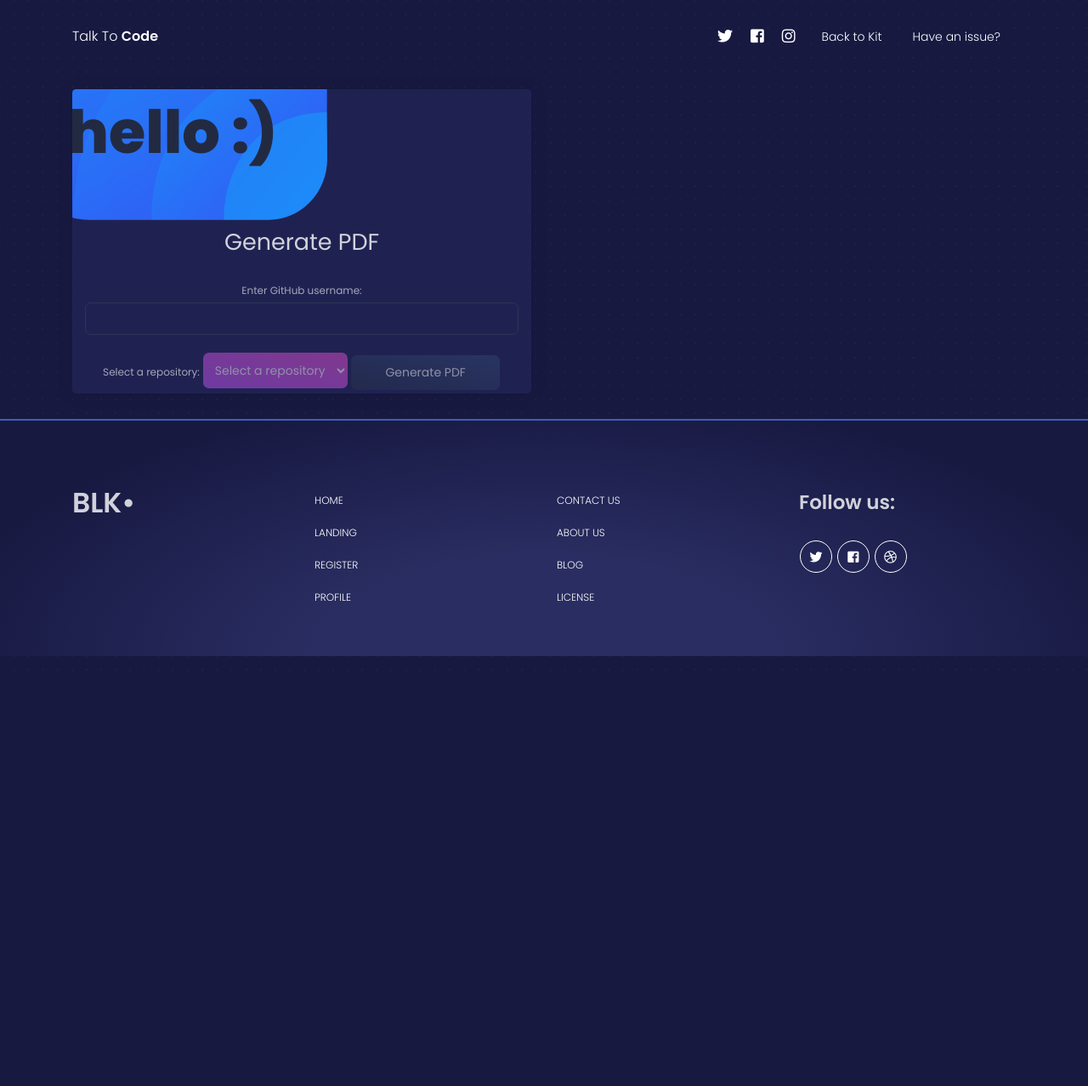
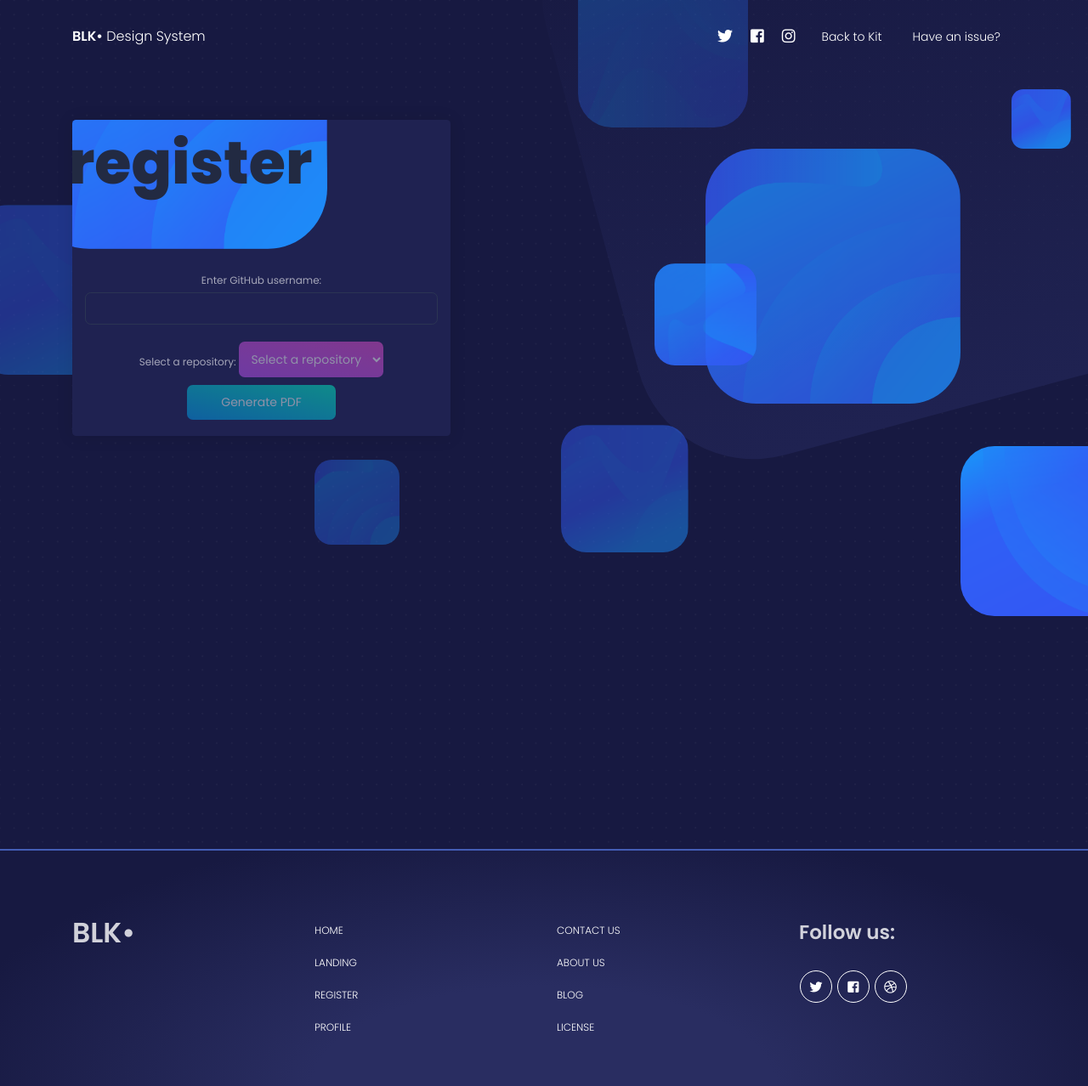
Before and after one commit to ARYANK-08/codeai, a Django app: page /generate_pdf1 in a window 1280 px wide. Shown: the whole page at 85% size. Before the commit the page ends 772 px from the top, so only its background shows below. Run offline with Django 4.2, Linux system fonts and the light colour scheme; some libraries are stand-ins or nearby versions.

Commit message:
ui of gemini

```diff
--- a/templates/repository_selection.html
+++ b/templates/repository_selection.html
@@ -1,3 +1,4 @@
+
 {% load static %}
 <!DOCTYPE html>
 <html lang="en">
@@ -22,13 +23,13 @@
   <link href="{% static '/assets/demo/demo.css' %}" rel="stylesheet" />
  </head>
 
-<body class="profile-page">
+ <body class="register-page">
    <!-- Navbar -->
    <nav class="navbar navbar-expand-lg fixed-top navbar-transparent " color-on-scroll="100">
      <div class="container">
        <div class="navbar-translate">
          <a class="navbar-brand" href="https://demos.creative-tim.com/blk-design-system/index.html" rel="tooltip" title="Designed and Coded by Creative Tim" data-placement="bottom" target="_blank">
-          Talk To <span>Code</span>
+           <span>BLK•</span> Design System
          </a>
          <button class="navbar-toggler navbar-toggler" type="button" data-toggle="collapse" data-target="#navigation" aria-controls="navigation-index" aria-expanded="false" aria-label="Toggle navigation">
            <span class="navbar-toggler-bar bar1"></span>
@@ -41,7 +42,7 @@
            <div class="row">
              <div class="col-6 collapse-brand">
                <a>
-                Talk To Code
+                 BLK•
                </a>
              </div>
              <div class="col-6 collapse-close text-right">
@@ -80,76 +81,38 @@
        </div>
      </div>
    </nav>
-
    <!-- End Navbar -->
-<br>
-<br><br>
-<br>
-<br>
-
+   <div class="wrapper">
+     <div class="page-header">
+       <div class="page-header-image"></div>
+       <div class="content">
          <div class="container">
-
            <div class="row">
 
-        <div class="col-lg-6 mb-lg-auto">
+             <div class="col-lg-5 col-md-6 offset-lg-0 offset-md-3">
+               <div id="square7" class="square square-7"></div>
+               <div id="square8" class="square square-8"></div>
+               <center>
 
                <div class="card card-register">
-
                  <div class="card-header">
                    <img class="card-img" src="{% static 'assets/img/square1.png' %}" alt="Card image">
-                    <h4 class="card-title">hello :)</h4>
+                   <h4 class="card-title">Register</h4>
                  </div>
+
+                 <div class="card-body">
                   <center>
-
-                        <div class="container">
-                          <h2>Generate PDF</h2>
-                          <form id="generatePdfForm" method="post" action="{% url 'generate_pdf1' %}">
+                    <form id="generatePdfForm" class="form" method="post" action="{% url 'generate_pdf1' %}">
                       {% csrf_token %}
                       <label for="username">Enter GitHub username:</label>
-
-                              <input type="text"  class="form-control" id="username" name="username" oninput="fetchRepositories()">
+                      <input type="text" class="form-control" id="username" name="username" oninput="fetchRepositories()">
                       <label for="repository">Select a repository:</label>
-
                       <select name="selected_repo" id="repository" class="btn btn-primary dropdown-toggle" data-toggle="dropdown" aria-haspopup="true" aria-expanded="false" disabled>
                         <option value="" disabled selected>Select a repository</option>
                       </select>
-                              <button class="btn btn-successs" type="submit" id="generatePdfBtn" disabled>Generate PDF</button>
+                      <button class="btn btn-success" type="submit" id="generatePdfBtn" disabled>Generate PDF</button>
                     </form>
-                      </div>
-                    </div>
-                  </div>
-                      <script>
-                          function fetchRepositories() {
-                              const username = document.getElementById('username').value;
-                              const repoSelect = document.getElementById('repository');
-                              const generatePdfBtn = document.getElementById('generatePdfBtn');
 
-                              // Clear previous options
-                              repoSelect.innerHTML = '<option value="" disabled selected>Loading...</option>';
-                              generatePdfBtn.disabled = true;
-
-                              // Fetch repositories
-                              fetch(`https://api.github.com/users/${username}/repos`)
-                                  .then(response => response.json())
-                                  .then(data => {
-                                      // Populate repository select options
-                                      repoSelect.innerHTML = '<option value="" disabled selected>Select a repository</option>';
-                                      data.forEach(repo => {
-                                          const option = document.createElement('option');
-                                          option.value = repo.url;
-                                          option.textContent = repo.name;
-                                          repoSelect.appendChild(option);
-                                      });
-                                      repoSelect.disabled = false;
-                                      generatePdfBtn.disabled = false;
-                                  })
-                                  .catch(error => {
-                                      console.error('Error fetching repositories:', error);
-                                      repoSelect.innerHTML = '<option value="" disabled selected>Error fetching repositories</option>';
-                                  });
-                          }
-                      </script>
-                  </form>
                  </div>
 
                </div>
@@ -165,8 +128,6 @@
          </div>
        </div>
      </div>
-
-
      <footer class="footer">
        <div class="container">
          <div class="row">
@@ -239,6 +200,38 @@
        </div>
      </footer>
    </div>
+   <script>
+    function fetchRepositories() {
+        const username = document.getElementById('username').value;
+        const repoSelect = document.getElementById('repository');
+        const generatePdfBtn = document.getElementById('generatePdfBtn');
+
+        // Clear previous options
+        repoSelect.innerHTML = '<option value="" disabled selected>Loading...</option>';
+        generatePdfBtn.disabled = true;
+
+        // Fetch repositories
+        fetch(`https://api.github.com/users/${username}/repos`)
+            .then(response => response.json())
+            .then(data => {
+                // Populate repository select options
+                repoSelect.innerHTML = '<option value="" disabled selected>Select a repository</option>';
+                data.forEach(repo => {
+                    const option = document.createElement('option');
+                    option.value = repo.url;
+                    option.textContent = repo.name;
+                    repoSelect.appendChild(option);
+                });
+                repoSelect.disabled = false;
+                generatePdfBtn.disabled = false;
+            })
+            .catch(error => {
+                console.error('Error fetching repositories:', error);
+                repoSelect.innerHTML = '<option value="" disabled selected>Error fetching repositories</option>';
+            });
+    }
+</script>
+</form>
    <!--   Core JS Files   -->
    <script src="{% static 'assets/js/core/jquery.min.js' %}" type="text/javascript"></script>
    <script src="{% static 'assets/js/core/popper.min.js' %}" type="text/javascript"></script>
@@ -256,7 +249,7 @@
    <!-- Black Dashboard DEMO methods, don't include it in your project! -->
    <script src="{% static 'assets/demo/demo.js'%}"></script>
    <!-- Control Center for Black UI Kit: parallax effects, scripts for the example pages etc -->
-<script src="{% static 'assets/js/blk-design-system.min.js?v=1.0.0' %}" type="text/javascript"></script>
+   <script src="{% static 'assets/js/blk-design-system.min.js' %}?v=1.0.0" type="text/javascript"></script>
  </body>
 
  </html>
```
Also changed, not shown: 4 other files. Lines whose indentation alone changed are shown as unchanged.
